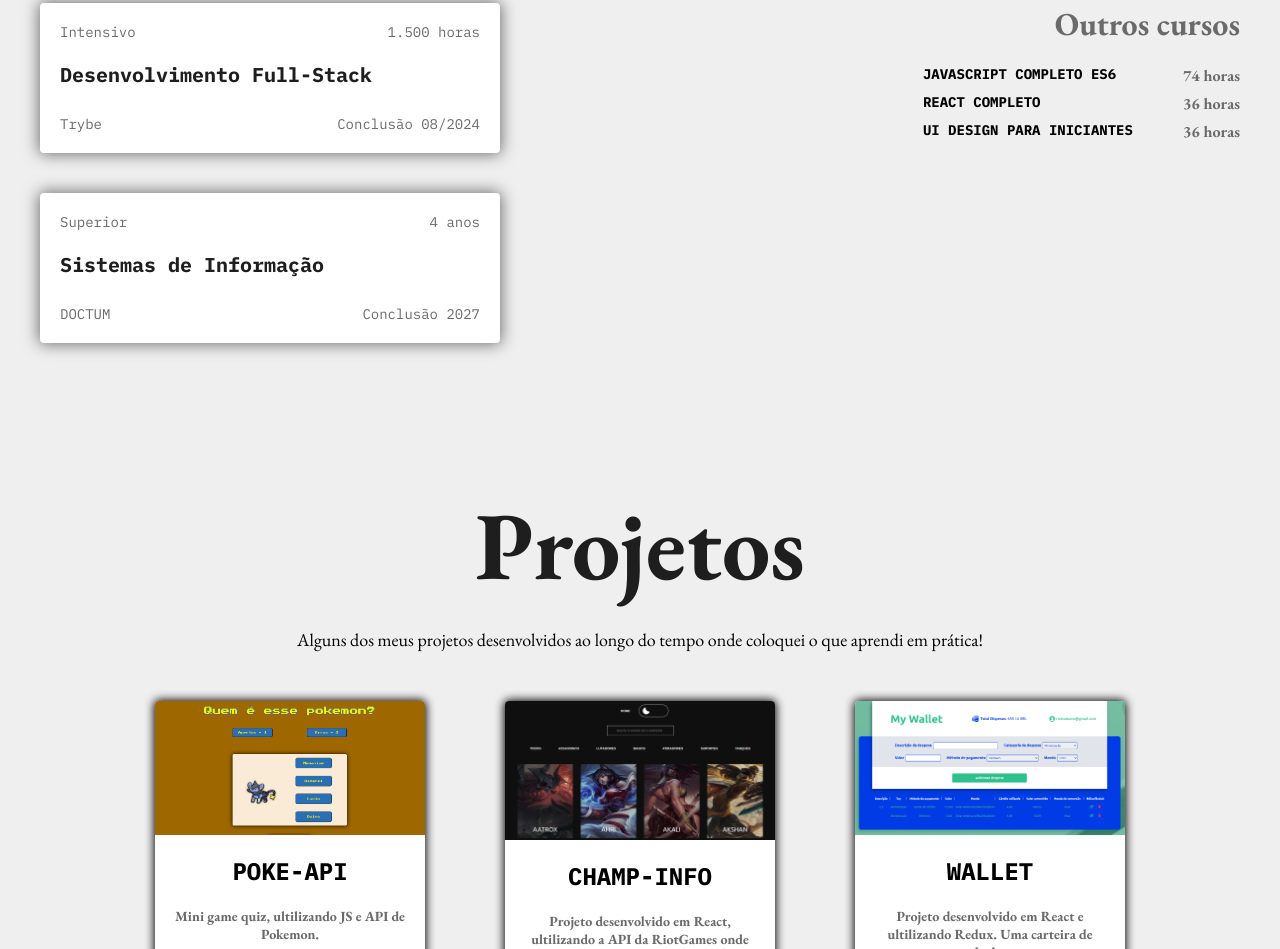
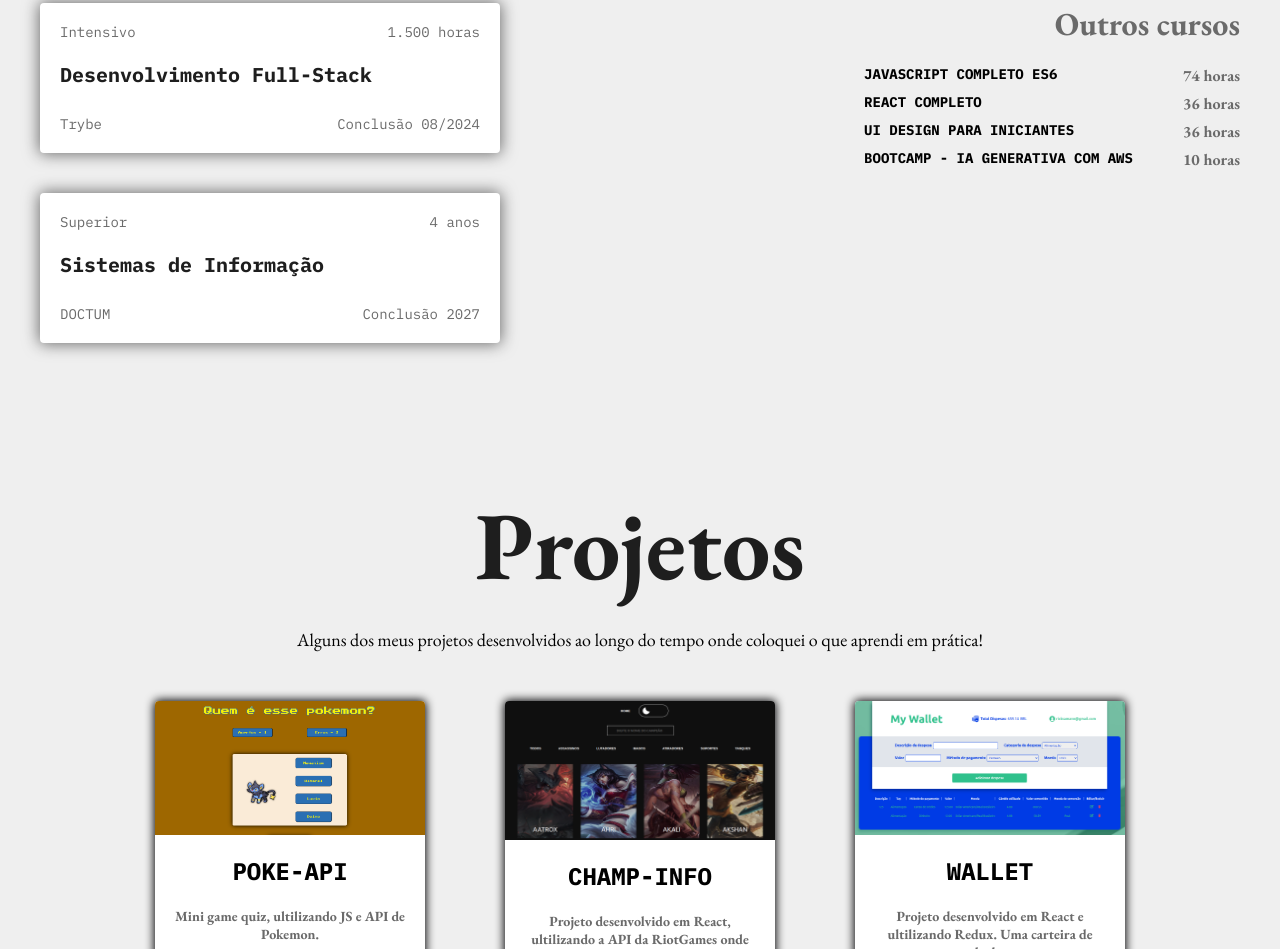
Before and after one commit to amorimgs/Portifolio, a website built with Vite: page index.html in a window 1280 px wide. Shown: the part 2007-2956 px from the top of the page. Built offline with nearby package versions, Linux system fonts and the light colour scheme.

Commit message:
Atualizando cursos

```diff
--- a/index.html
+++ b/index.html
@@ -108,6 +108,9 @@
             <li>
               <p>UI Design para Iniciantes</p> <span>36 horas</span>
             </li>
+            <li>
+              <p>Bootcamp - IA Generativa com AWS</p> <span>10 horas</span>
+            </li>
           </ul>
         </div>
       </div>
```
